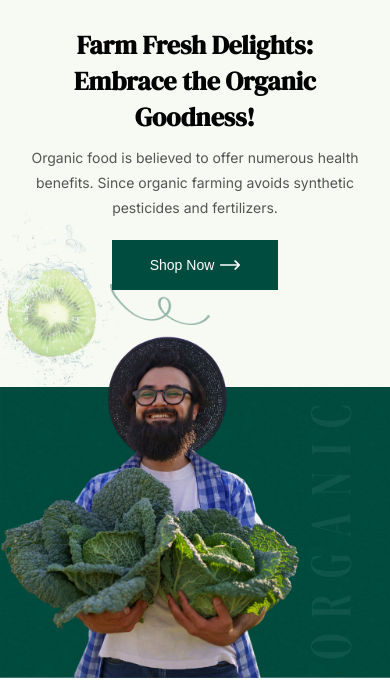
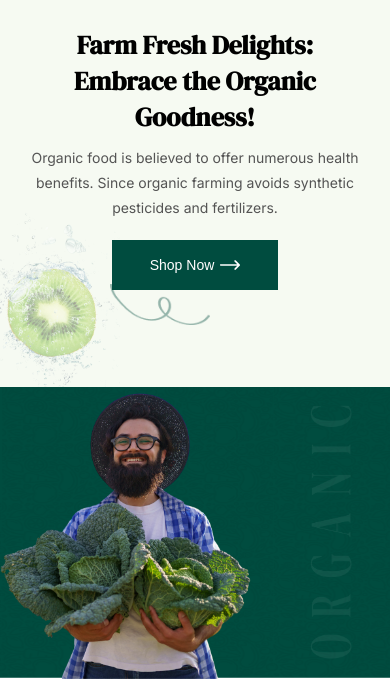
Before and after one commit to MdNahid360/Simple-Ecommerce-Home-Page, a plain HTML site: page index.html in a window 390 px wide. Shown: the part 153-844 px from the top of the page. Drawn offline with nearby package versions, Linux system fonts and the light colour scheme; files whose address does not match are found by name.

Commit message:
fixing issue

```diff
--- a/src/style/responsive.css
+++ b/src/style/responsive.css
@@ -103,11 +103,11 @@
 
    }
 
-   .vct-img {
-     width: 300px;
-     margin-top: -42px;
-     margin-left: 0px;
-   }
+  .vct-img {
+    width: 251px;
+    margin-top: 15px;
+    margin-left: 0px;
+}
 
 
    .content-box {
```
